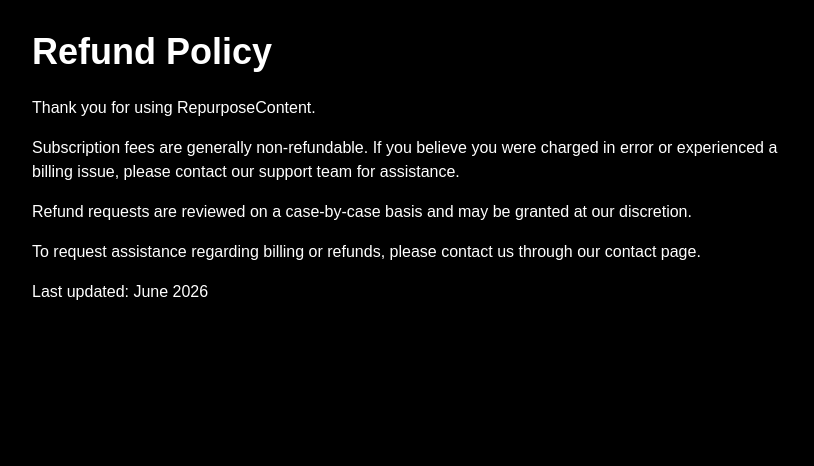
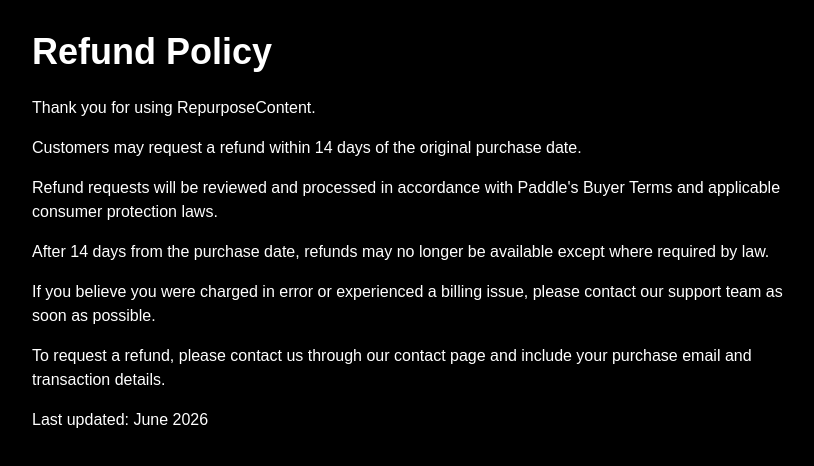
Before and after one commit to CekBiayaID/Ai-Shorts-Factory, a Next.js app: page /refund in a window 1280 px wide. Shown: the top 466 px of the page, without its empty margins (224-1038 px from the left). Built offline with nearby package versions, Linux system fonts and the light colour scheme.

Commit message:
Update refund policy for Paddle compliance

```diff
--- a/app/refund/page.tsx
+++ b/app/refund/page.tsx
@@ -11,21 +11,31 @@
         </p>
 
         <p className="mb-4">
-          Subscription fees are generally non-refundable.
-          If you believe you were charged in error or
-          experienced a billing issue, please contact our
-          support team for assistance.
+          Customers may request a refund within 14 days of
+          the original purchase date.
         </p>
 
         <p className="mb-4">
-          Refund requests are reviewed on a case-by-case
-          basis and may be granted at our discretion.
+          Refund requests will be reviewed and processed in
+          accordance with Paddle's Buyer Terms and applicable
+          consumer protection laws.
         </p>
 
         <p className="mb-4">
-          To request assistance regarding billing or
-          refunds, please contact us through our contact
-          page.
+          After 14 days from the purchase date, refunds may
+          no longer be available except where required by law.
+        </p>
+
+        <p className="mb-4">
+          If you believe you were charged in error or
+          experienced a billing issue, please contact our
+          support team as soon as possible.
+        </p>
+
+        <p className="mb-4">
+          To request a refund, please contact us through our
+          contact page and include your purchase email and
+          transaction details.
         </p>
 
         <p>
```
